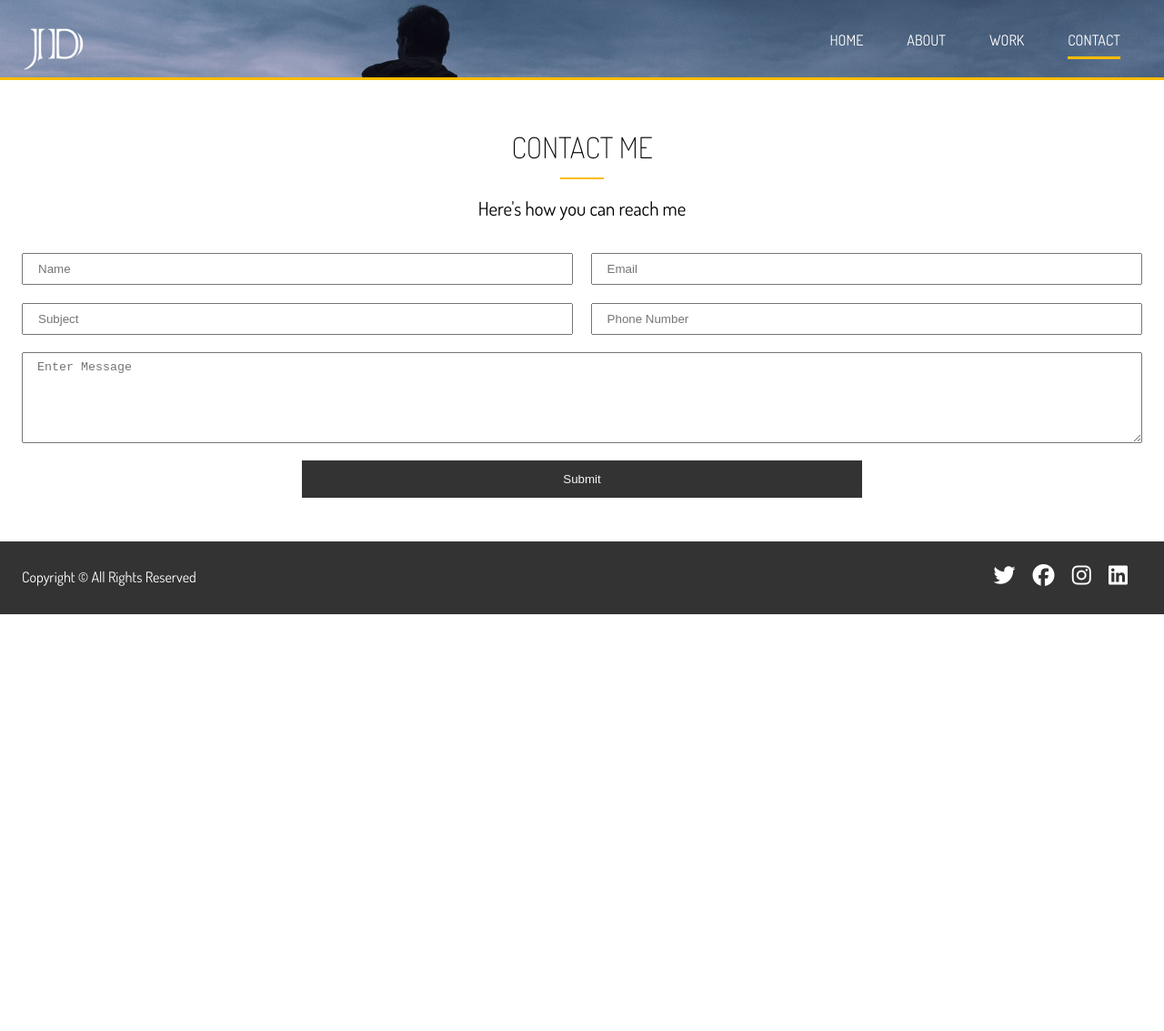
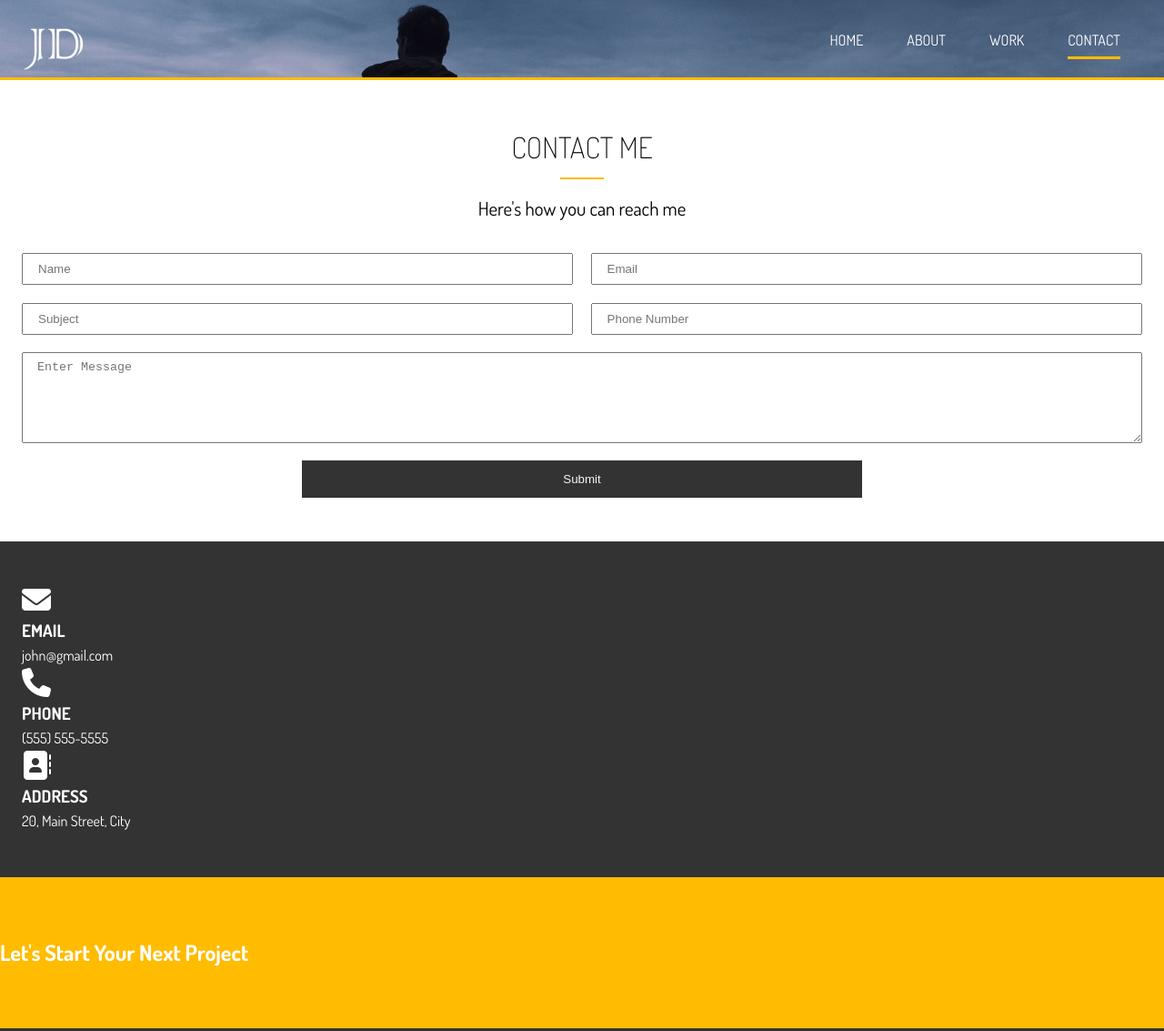
Before and after one commit to s-khodjaev/005_sass-portfolio, a website: page dist/contact.html in a window 1280 px wide. Shown: the top 1133 px of the page at 91% size. Before the commit the page ends 800 px from the top, so only its background shows below. Drawn offline with Linux system fonts and the light colour scheme.

Commit message:
add contact form section b and c

```diff
--- a/dist/contact.html
+++ b/dist/contact.html
@@ -73,6 +73,34 @@
       </div>
     </section>
 
+    <!-- Section B: Contact Info -->
+    <section id="contact-b" class="py-3 bg-dark">
+      <div class="container">
+        <div class="contact-info">
+          <div>
+            <i class="fas fa-envelope fa-2x"> </i>
+            <h3>Email</h3>
+            <p>john@gmail.com</p>
+          </div>
+          <div>
+            <i class="fas fa-phone fa-2x"> </i>
+            <h3>Phone</h3>
+            <p>(555) 555-5555</p>
+          </div>
+          <div>
+            <i class="fas fa-address-book fa-2x"> </i>
+            <h3>Address</h3>
+            <p>20, Main Street, City</p>
+          </div>
+        </div>
+      </div>
+    </section>
+
+    <!-- Section C: Tagline -->
+    <section id="contact-c" class="bg-main py-4">
+      <h1>Let's Start Your Next Project</h1>
+    </section>
+
     <!-- Footer -->
     <footer id="main-footer">
       <div class="container footer-content">
```
